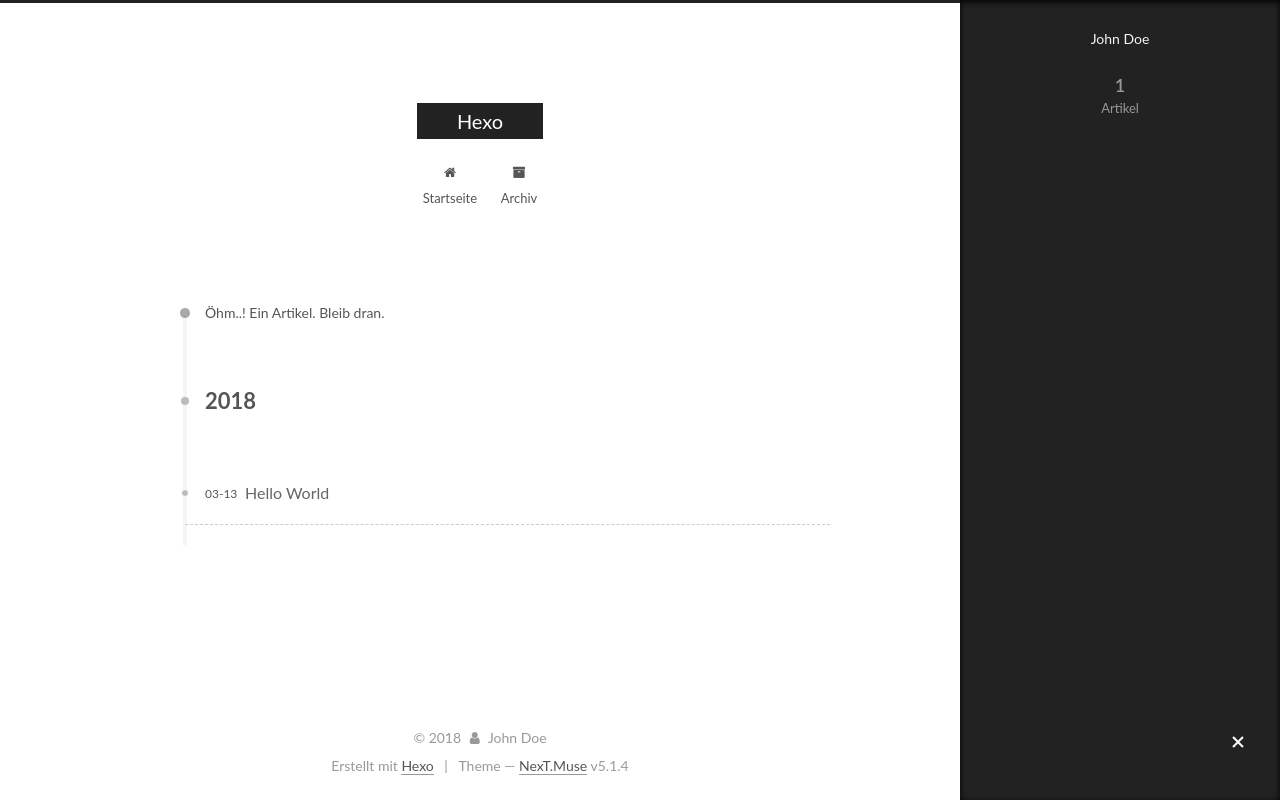
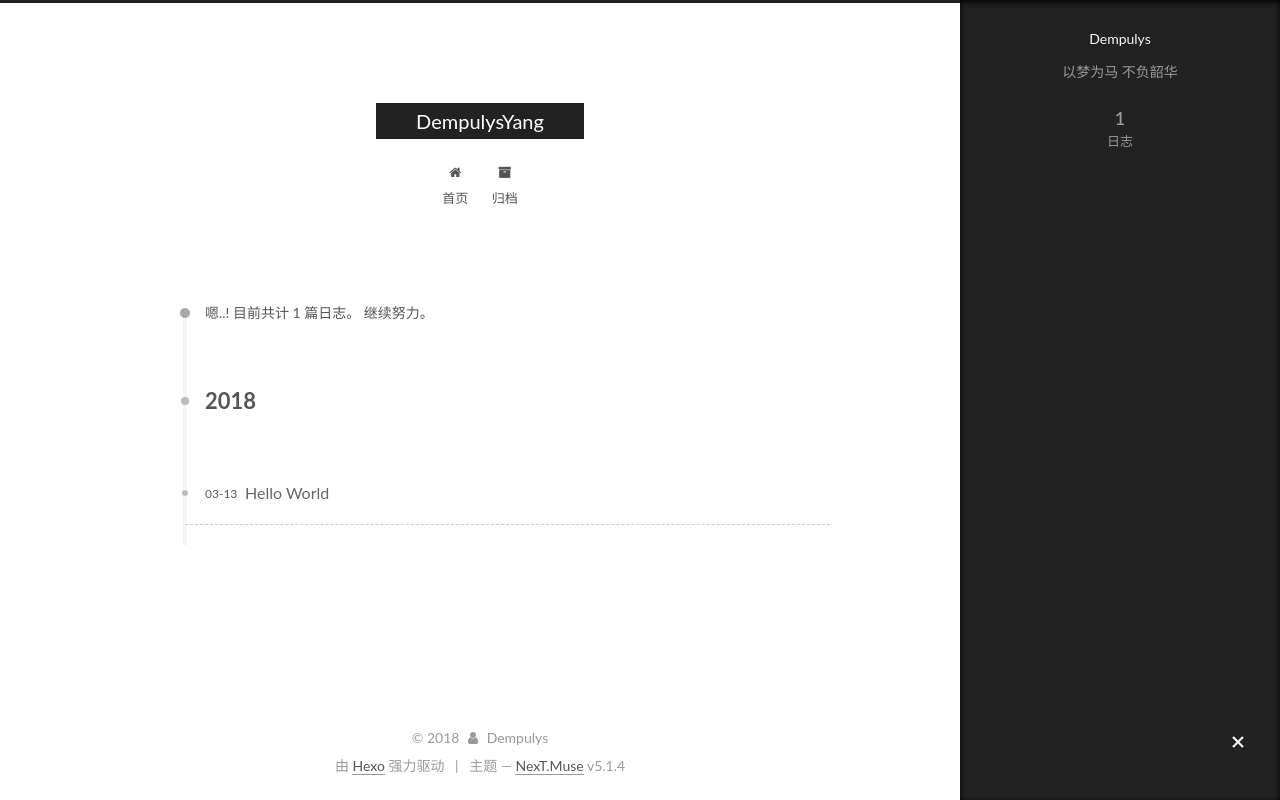
Before and after one commit to hhaappy163/hhaappy163.github.io, a plain HTML site: page archives/2018/03/index.html in a window 1280 px wide. Both pictures are taken after a click on the element 1238 px from the left and 743 px from the top of the page. Drawn offline with Linux system fonts and the light colour scheme.

Commit message:
Site updated: 2018-03-13 16:05:28

```diff
--- a/archives/2018/03/index.html
+++ b/archives/2018/03/index.html
@@ -5,7 +5,7 @@
 
 
 
-<html class="theme-next muse use-motion" lang="">
+<html class="theme-next muse use-motion" lang="zh-Hans">
 <head>
   <meta charset="UTF-8"/>
 <meta http-equiv="X-UA-Compatible" content="IE=edge" />
@@ -79,12 +79,16 @@
 
 
 
+<meta name="description" content="以梦为马 不负韶华">
 <meta property="og:type" content="website">
-<meta property="og:title" content="Hexo">
+<meta property="og:title" content="DempulysYang">
 <meta property="og:url" content="http://yoursite.com/archives/2018/03/index.html">
-<meta property="og:site_name" content="Hexo">
+<meta property="og:site_name" content="DempulysYang">
+<meta property="og:description" content="以梦为马 不负韶华">
+<meta property="og:locale" content="zh-Hans">
 <meta name="twitter:card" content="summary">
-<meta name="twitter:title" content="Hexo">
+<meta name="twitter:title" content="DempulysYang">
+<meta name="twitter:description" content="以梦为马 不负韶华">
 
 
 
@@ -100,7 +104,7 @@
     motion: {"enable":true,"async":false,"transition":{"post_block":"fadeIn","post_header":"slideDownIn","post_body":"slideDownIn","coll_header":"slideLeftIn","sidebar":"slideUpIn"}},
     duoshuo: {
       userId: '0',
-      author: 'Author'
+      author: '博主'
     },
     algolia: {
       applicationID: '',
@@ -120,7 +124,7 @@
 
 
 
-  <title>Archiv | Hexo</title>
+  <title>归档 | DempulysYang</title>
 
 
 
@@ -132,7 +136,7 @@
 
 </head>
 
-<body itemscope itemtype="http://schema.org/WebPage" lang="">
+<body itemscope itemtype="http://schema.org/WebPage" lang="zh-Hans">
 
 
 
@@ -150,7 +154,7 @@
     <div class="custom-logo-site-title">
       <a href="/"  class="brand" rel="start">
         <span class="logo-line-before"><i></i></span>
-        <span class="site-title">Hexo</span>
+        <span class="site-title">DempulysYang</span>
         <span class="logo-line-after"><i></i></span>
       </a>
     </div>
@@ -180,7 +184,7 @@
 
               <i class="menu-item-icon fa fa-fw fa-home"></i> <br />
 
-            Startseite
+            首页
           </a>
         </li>
 
@@ -190,7 +194,7 @@
 
               <i class="menu-item-icon fa fa-fw fa-archive"></i> <br />
 
-            Archiv
+            归档
           </a>
         </li>
 
@@ -226,7 +230,7 @@
 
 
 
-        Öhm..! Ein Artikel. Bleib dran.
+        嗯..! 目前共计 1 篇日志。 继续努力。
       </span>
 
 
@@ -313,8 +317,8 @@
         <div class="site-overview">
           <div class="site-author motion-element" itemprop="author" itemscope itemtype="http://schema.org/Person">
 
-              <p class="site-author-name" itemprop="name">John Doe</p>
-              <p class="site-description motion-element" itemprop="description"></p>
+              <p class="site-author-name" itemprop="name">Dempulys</p>
+              <p class="site-description motion-element" itemprop="description">以梦为马 不负韶华</p>
           </div>
 
           <nav class="site-state motion-element">
@@ -325,7 +329,7 @@
                 <a href="/archives/">
 
                   <span class="site-state-item-count">1</span>
-                  <span class="site-state-item-name">Artikel</span>
+                  <span class="site-state-item-name">日志</span>
                 </a>
               </div>
 
@@ -369,13 +373,13 @@
   <span class="with-love">
     <i class="fa fa-user"></i>
   </span>
-  <span class="author" itemprop="copyrightHolder">John Doe</span>
+  <span class="author" itemprop="copyrightHolder">Dempulys</span>
 
 
 </div>
 
 
-  <div class="powered-by">Erstellt mit  <a class="theme-link" target="_blank" href="https://hexo.io">Hexo</a></div>
+  <div class="powered-by">由 <a class="theme-link" target="_blank" href="https://hexo.io">Hexo</a> 强力驱动</div>
 
 
 
@@ -383,7 +387,7 @@
 
 
 
-  <div class="theme-info">Theme &mdash; <a class="theme-link" target="_blank" href="https://github.com/iissnan/hexo-theme-next">NexT.Muse</a> v5.1.4</div>
+  <div class="theme-info">主题 &mdash; <a class="theme-link" target="_blank" href="https://github.com/iissnan/hexo-theme-next">NexT.Muse</a> v5.1.4</div>
 
 
 
--- a/css/main.css
+++ b/css/main.css
@@ -1822,7 +1822,7 @@ pre .javascript .function {
   width: 4px;
   height: 4px;
   border-radius: 50%;
-  background: #9cf;
+  background: #830ea8;
 }
 .links-of-blogroll {
   font-size: 13px;
```
Also changed, not shown: 2018/03/13/hello-world/index.html (+21 -20 lines), archives/2018/index.html (+21 -17 lines), archives/index.html (+21 -17 lines), index.html (+24 -20 lines).
